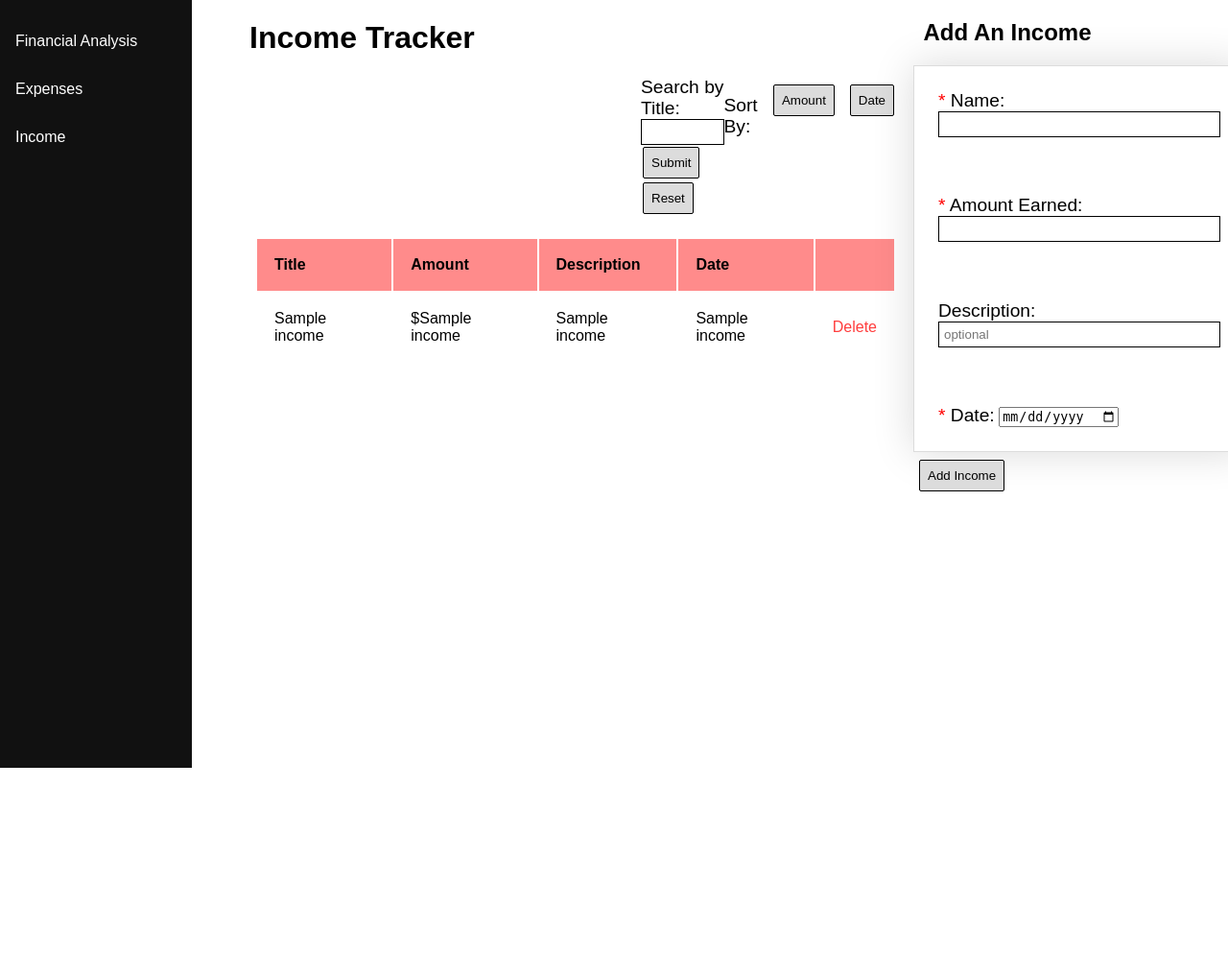
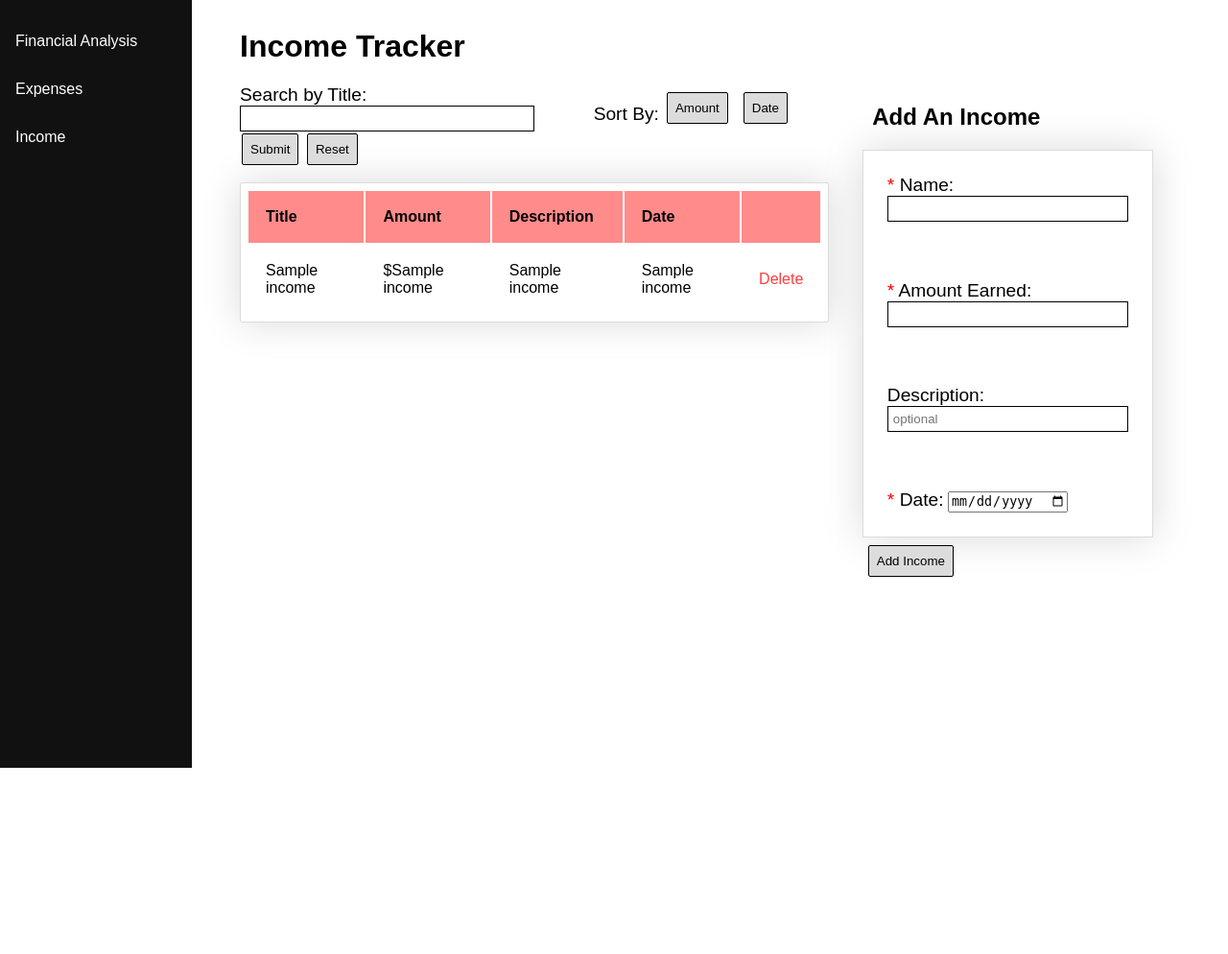
Before and after one commit to aflanders7/Finance_Tracker, a Flask app: page /income in a window 1280 px wide. Shown: the whole page at 96% size. Before the commit the page ends 800 px from the top, so only its background shows below. Run offline with Flask 3, Linux system fonts and the light colour scheme; a database or web service that is not in the repository returns one stand-in record (values such as "Sample title"); data that the repository does not hold is empty; some libraries are stand-ins or nearby versions.

Commit message:
query order

```diff
--- a/app.py
+++ b/app.py
@@ -176,7 +176,7 @@ def delete_income(id):
 def graph():
     if request.method == "GET":
 
-        query = 'SELECT SUM(expense) as Expense, SUM(incomes) as Income, CAST(Month AS Int), CAST (Year AS Int) FROM (SELECT Extract(Month FROM Expenses.Day) AS Month, Extract(Year FROM Expenses.Day) AS Year, Expenses.amount as expense, 0 as incomes FROM Expenses UNION ALL SELECT Extract(Month FROM Income.Day) AS Month, Extract(Year FROM Income.Day) AS Year, 0 as expense, Income.amount as incomes FROM Income) as data GROUP BY data.Month, data.Year;'
+        query = 'SELECT SUM(expense) as Expense, SUM(incomes) as Income, CAST(Month AS Int), CAST (Year AS Int) FROM (SELECT Extract(Month FROM Expenses.Day) AS Month, Extract(Year FROM Expenses.Day) AS Year, Expenses.amount as expense, 0 as incomes FROM Expenses UNION ALL SELECT Extract(Month FROM Income.Day) AS Month, Extract(Year FROM Income.Day) AS Year, 0 as expense, Income.amount as incomes FROM Income) as data GROUP BY data.Month, data.Year ORDER BY data.YEAR, data.MONTH;'
         data = db.get_data(query)
 
         expense, income, months, years = zip(*data)
--- a/templates/income.j2
+++ b/templates/income.j2
@@ -11,14 +11,16 @@
     </div>
 
 
-<div class="content">
+<div class="main">
     <h1>Income Tracker</h1>
 
     {% for item in total %}
         <h2>Total Income: ${{ item[0] }}</h2>
     {% endfor %}
 
-    <div class="sort">
+    <div class="container-mid">
+
+    <div class="header-container">
     <div class = "search">
     <form id="search" method='post' action='/income-search'>
             <label for="searchName">Search by Title: </label>
@@ -28,6 +30,7 @@
     </form>
     </div>
 
+    <div class="sort">
         <p>Sort By:</p>
         <form id="income-cost" action="/income-sort" method="get">
             <input type="submit" value="Amount" name="sort" id=class="btn btn-primary" style="margin:.5rem;">
@@ -35,10 +38,12 @@
         <form id="income" action="/income" method="get">
             <input type="submit" value="Date" name="sort" class="btn btn-primary" style="margin:.5rem;">
         </form>
-
+    </div>
     </div>
 
+    <div class="container-table">
     <table>
+    <div class="table-header">
         <thead>
         <tr>
             <th>Title</th>
@@ -47,6 +52,12 @@
             <th>Date</th>
             <th> </th>
         </tr>
+        </thead>
+
+
+    </div>
+
+    <div class="table-body">
         <tbody>
         {% for item in Income %}
         <tr>
@@ -57,9 +68,12 @@
             <td><a href="delete_income/{{item[0]}}" class="btn btn-default">Delete</a></td>
         </tr>
         {% endfor %}
+    </div>
     </table>
-</div>
-    <div id="insert" class="content2">
+    </div>
+    </div>
+
+    <div class="container-form">
         <h2>&nbsp; Add An Income</h2>
 
             <form id="Add_Income" action="/income" method="post">
@@ -80,4 +94,5 @@
                 <input type="submit" value="Add Income" name="Add_Income" class="btn btn-primary btn-block" style="margin:.5rem;">
 
             </form>
-    </div><!--insert-->
+    </div>
+</div>
```
